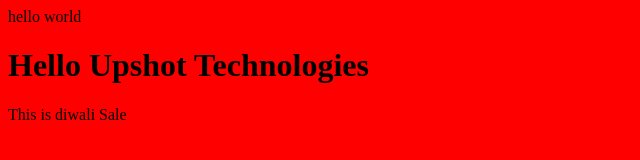
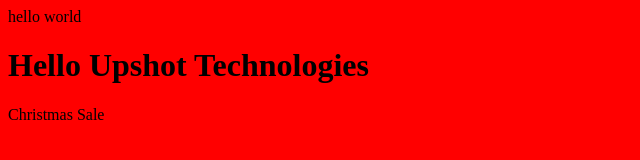
Before and after one commit to bharathpantala/UpshotTech, a plain HTML site: page index.html in a window 1280 px wide. Shown: the full height of the page, 0-640 px from the left. Drawn offline with Linux system fonts and the light colour scheme.

Commit message:
5.0
Hussain testing purpose

```diff
--- a/index.html
+++ b/index.html
@@ -3,7 +3,7 @@
   hello world
 
 <h1> Hello Upshot Technologies</h1>
-  <p> This is diwali Sale</p>
+  <p>Christmas Sale</p>
 
   </body>
 
```
